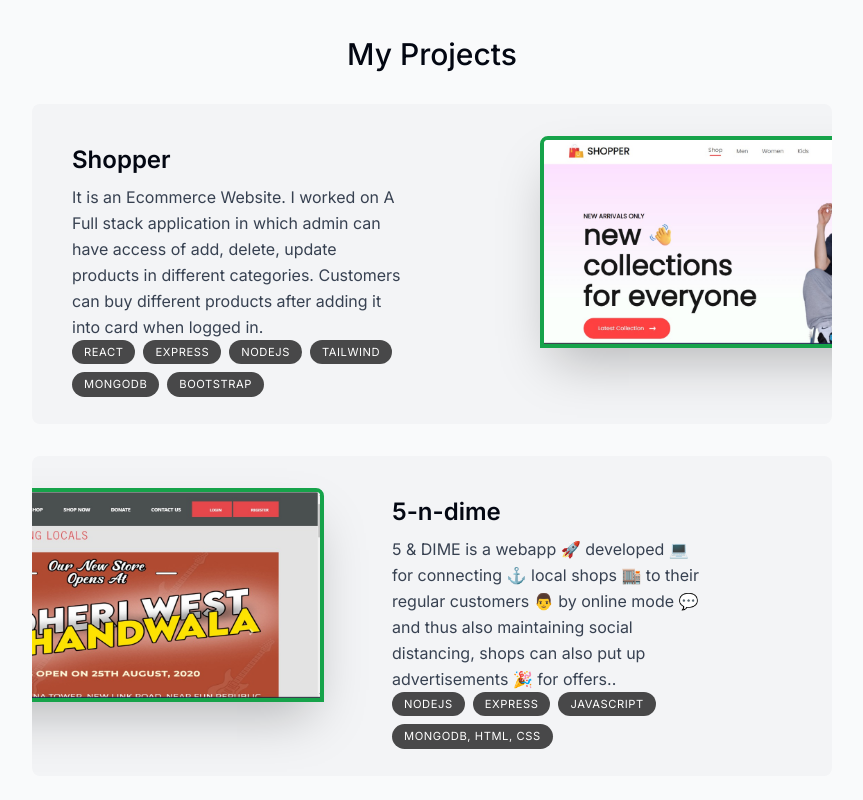
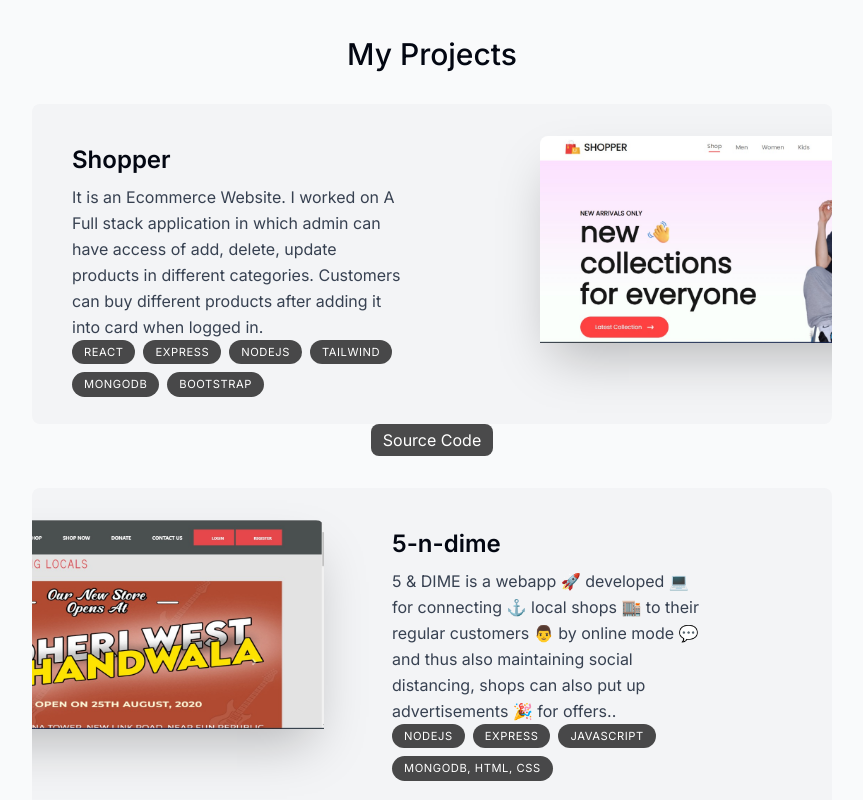
Before and after one commit to skd28/portfolio_1, a Next.js app: page / in a window 1280 px wide. Shown: the part 1240-2040 px from the top of the page, without its empty margins (208-1071 px from the left). Built offline with nearby package versions, Linux system fonts and the light colour scheme.

Commit message:
add sourse code for project

```diff
--- a/components/project.tsx
+++ b/components/project.tsx
@@ -12,6 +12,7 @@ export default function Project({
   description,
   tags,
   imageUrl,
+  github,
 }: ProjectProps) {
   const ref = useRef<HTMLDivElement>(null);
   const { scrollYProgress } = useScroll({
@@ -28,10 +29,10 @@ export default function Project({
         scale: scaleProgess,
         opacity: opacityProgess,
       }}
-      className="group sm:mb-8 last:mb-0  "
+      className="group sm:mb-8 last:mb-0 "
     >
       {/* max-w-[42rem] */}
-      <section className="bg-gray-100 max-w-[50rem]   border-black/5 rounded-lg overflow-hidden sm:pr-8 relative sm:h-[20rem] hover:bg-gray-200 transition sm:group-even:pl-8 dark:text-white dark:bg-white/10 dark:hover:bg-white/20">
+      <section className="bg-gray-100 max-w-[50rem]    border-black/5 rounded-lg overflow-hidden sm:pr-8 relative sm:h-[20rem] hover:bg-gray-200 transition sm:group-even:pl-8 dark:text-white dark:bg-white/10 dark:hover:bg-white/20">
         <div className="pt-4   pb-7 px-5 sm:pl-10 sm:pr-2 sm:pt-10 sm:max-w-[50%] flex flex-col  sm:group-even:ml-[18rem]">
           <h3 className="text-2xl font-semibold">{title}</h3>
           <p className="mt-2 leading-relaxed text-gray-700 dark:text-white/70">
@@ -49,11 +50,12 @@ export default function Project({
           </ul>
         </div>
 
+
         <Image
           src={imageUrl}
           alt="Project I worked on"
           quality={95}
-          className="absolute hidden sm:block border-4 border-green-600 top-8 -right-40 w-[28.25rem] rounded-t-lg shadow-2xl
+          className="absolute hidden sm:block  top-8 -right-40 w-[28.25rem] rounded-t-lg shadow-2xl
         transition
         group-hover:scale-[1.04]
         group-hover:-translate-x-3
@@ -66,7 +68,15 @@ export default function Project({
 
         group-even:right-[initial] group-even:-left-40"
         />
+
       </section>
+      <div className="text-center">
+
+        <a  target="_blank" rel="noopener noreferrer" href={github}>
+          <button className="bg-black/[0.7] rounded-lg  text-white px-3 py-1 ">Source Code</button>
+          </a>
+
+      </div>
     </motion.div>
   );
 }
--- a/lib/data.ts
+++ b/lib/data.ts
@@ -68,6 +68,7 @@ export const projectsData = [
       "It is an Ecommerce Website. I worked on A Full stack application in which admin can have access of add, delete, update products in different categories. Customers can buy different products after adding it into card when logged in.",
     tags: ["React", "Express","Nodejs","Tailwind", "MongoDB","Bootstrap"],
     imageUrl: ss,
+    github:"https://github.com/skd28/Shopper",
   },
   {
     title: "5-n-dime",
@@ -75,6 +76,7 @@ export const projectsData = [
       "5 & DIME is a webapp 🚀 developed 💻 for connecting ⚓ local shops 🏬 to their regular customers 👨 by online mode 💬 and thus also maintaining social distancing, shops can also put up advertisements 🎉 for offers..",
     tags: ["Nodejs", "Express", "Javascript", "MongoDB, HTML, CSS"],
     imageUrl: ndime,
+    github:"https://github.com/skd28/5-DIME",
   },
   {
     title: "Sorting Visualizer",
@@ -82,6 +84,7 @@ export const projectsData = [
       "Sorting.Visualizer is a web app for visualizing a bunch of different sorting algorithms Like Selection Sort, Bubble Sort, Insertion Sort, Merge Sort, Quick Sort, Heap Sort With the functionality of (Speed Control) and (Array Size Control).",
     tags: ["sorting-algorithms-implemented", "javascript", "css", "html","visualizer"],
     imageUrl: sorting,
+    github:"https://github.com/skd28/SORTING-VISUALIZER",
   },
 ] as const;
 
```
